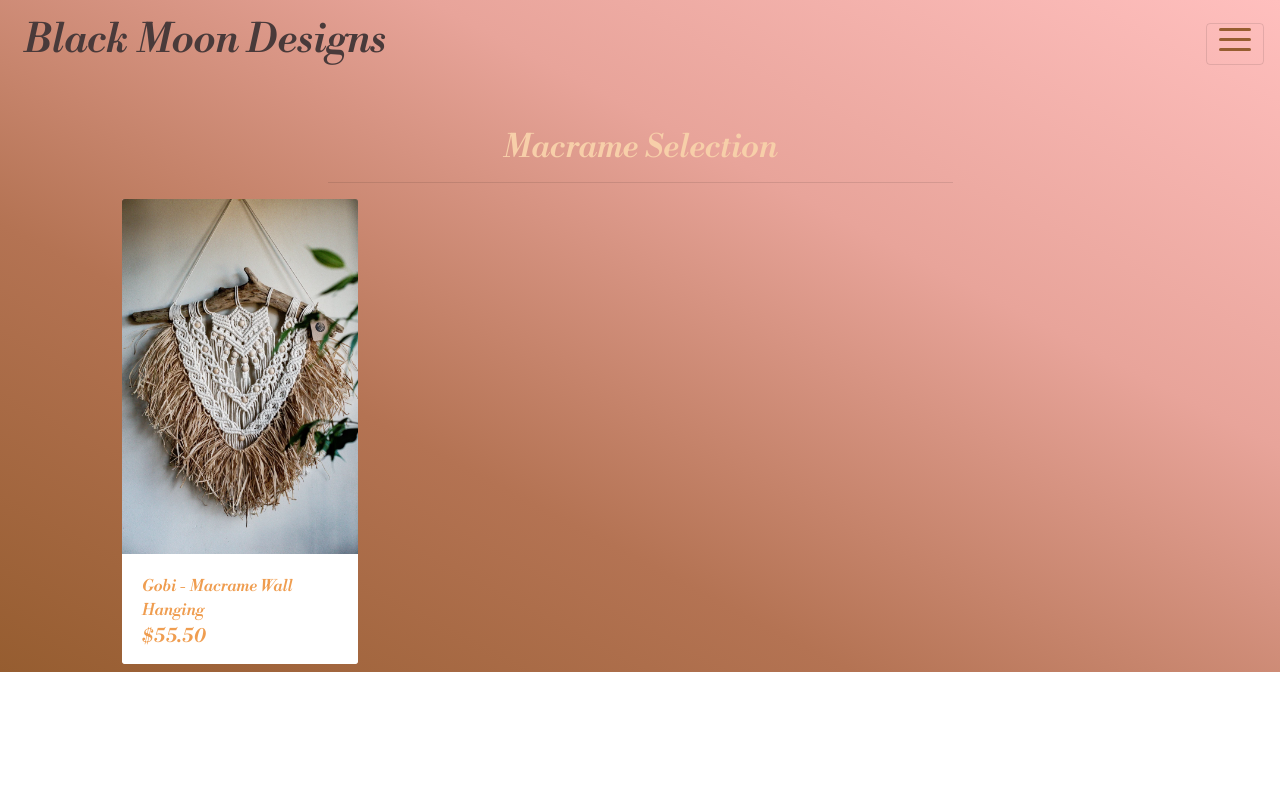
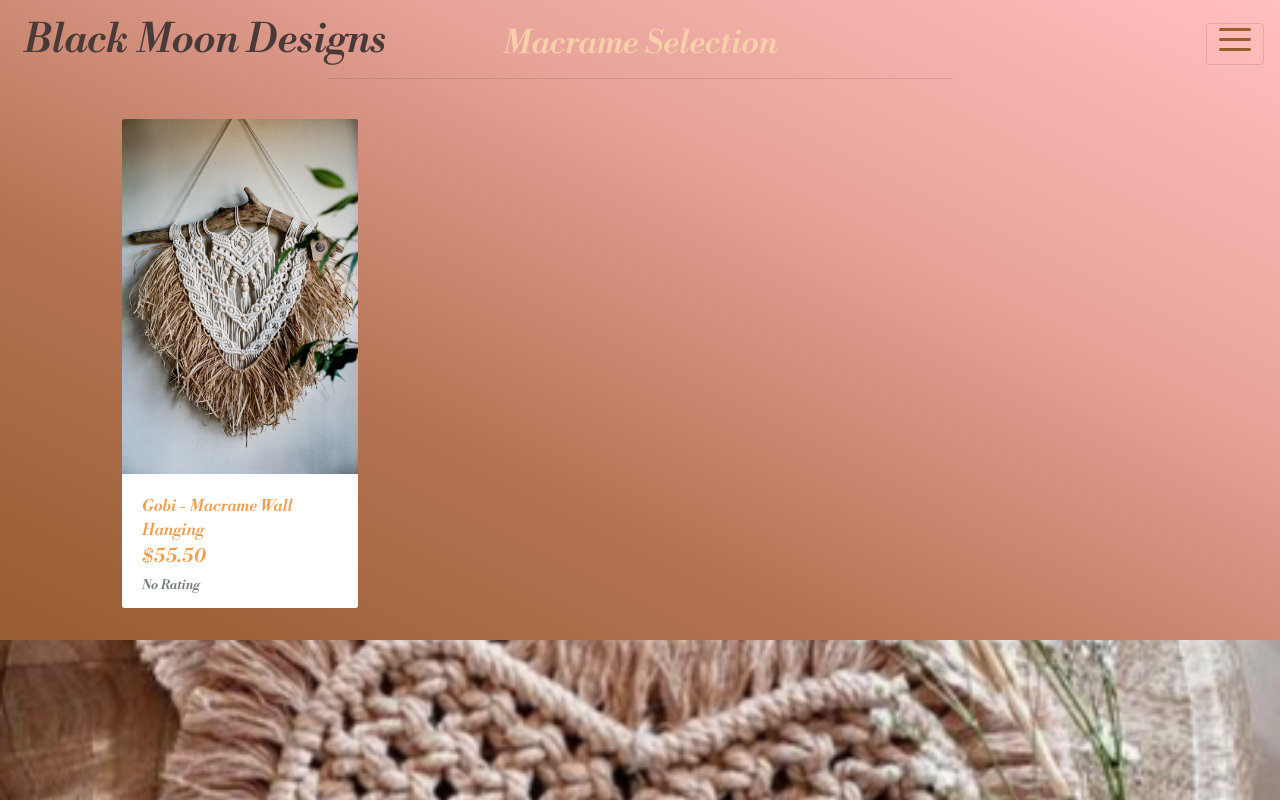
Before and after one commit to totalnoMartina/black-moon-designs, a Django app: page /macrames/ in a window 1280 px wide. Run offline with Django 3.2, Linux system fonts and the light colour scheme; data comes from the database, SQL or seed files in the repository; some libraries are stand-ins or nearby versions.

Commit message:
Change position and color of overlay and image

```diff
--- a/macrames/templates/macrames/macrames.html
+++ b/macrames/templates/macrames/macrames.html
@@ -13,12 +13,12 @@
 <div class="overlay"></div>
 <div class="container-fluid">
     <div class="row">
-        <div class="col text-center mt-3">
+        <div class="col text-center mt-4">
             <h2 class="logo-font">Macrame Selection</h2>
             <hr class="w-50 mb-1">
         </div>
     </div>
-    <div class="row">
+    <div class="row py-4">
         <div class="product-container col-10 offset-1">
             <div class="row mt-1 mb-2"></div>
             <div class="row mb-2">
@@ -41,6 +41,11 @@
                             <div class="row">
                                 <div class="col">
                                     <p class="lead mb-0 text-left font-weight-bold">${{ product.price }}</p>
+                                    {% if product.rating %}
+                                    <small class="text-muted"><i class="fas fa-star mr-1"></i>{{ product.rating }} / 5</small>
+                                    {% else %}
+                                    <small class="text-muted">No Rating</small>
+                                    {% endif %}
                                 </div>
                                 <!-- If statement for the products included in sale!! Pagination -->
                             </div>
--- a/static/css/base.css
+++ b/static/css/base.css
@@ -44,7 +44,6 @@
     top: 0;
     left: 0;
     position: fixed;
-    background: white;
     z-index: -1;
 }
 
--- a/templates/base.html
+++ b/templates/base.html
@@ -42,7 +42,7 @@
 <body>
     <header>
         <!--Navbar-->
-        <nav class="navbar navbar-light lighten-4 mb-4 rounded">
+        <nav class="navbar navbar-light lighten-4 mb-4 rounded fixed-top">
             <!-- Navbar brand -->
             <a class="navbar-brand p-2 rounded bg-transparent" href="{% url 'home' %}">
                 <h1>Black Moon Designs
```
Also changed, not shown: mainapp/templates/mainapp/index.html (+8 -21 lines).
